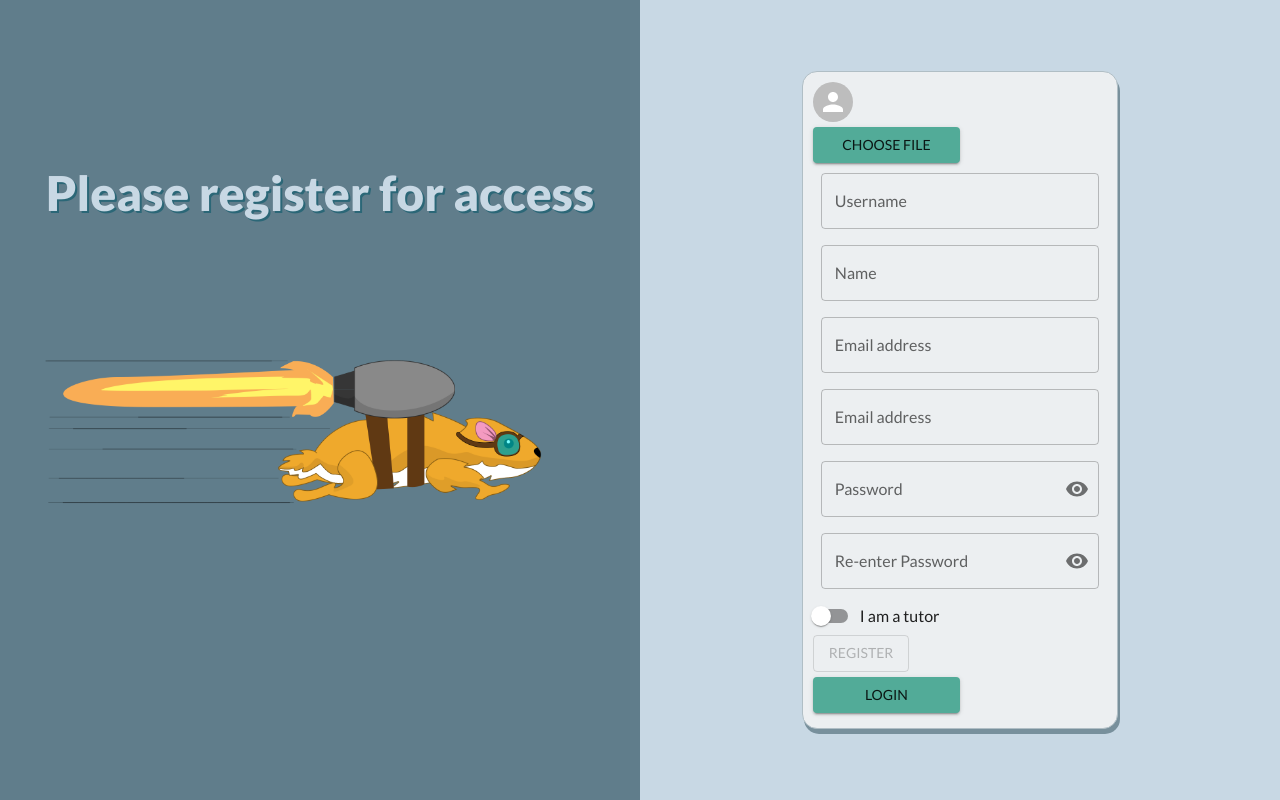
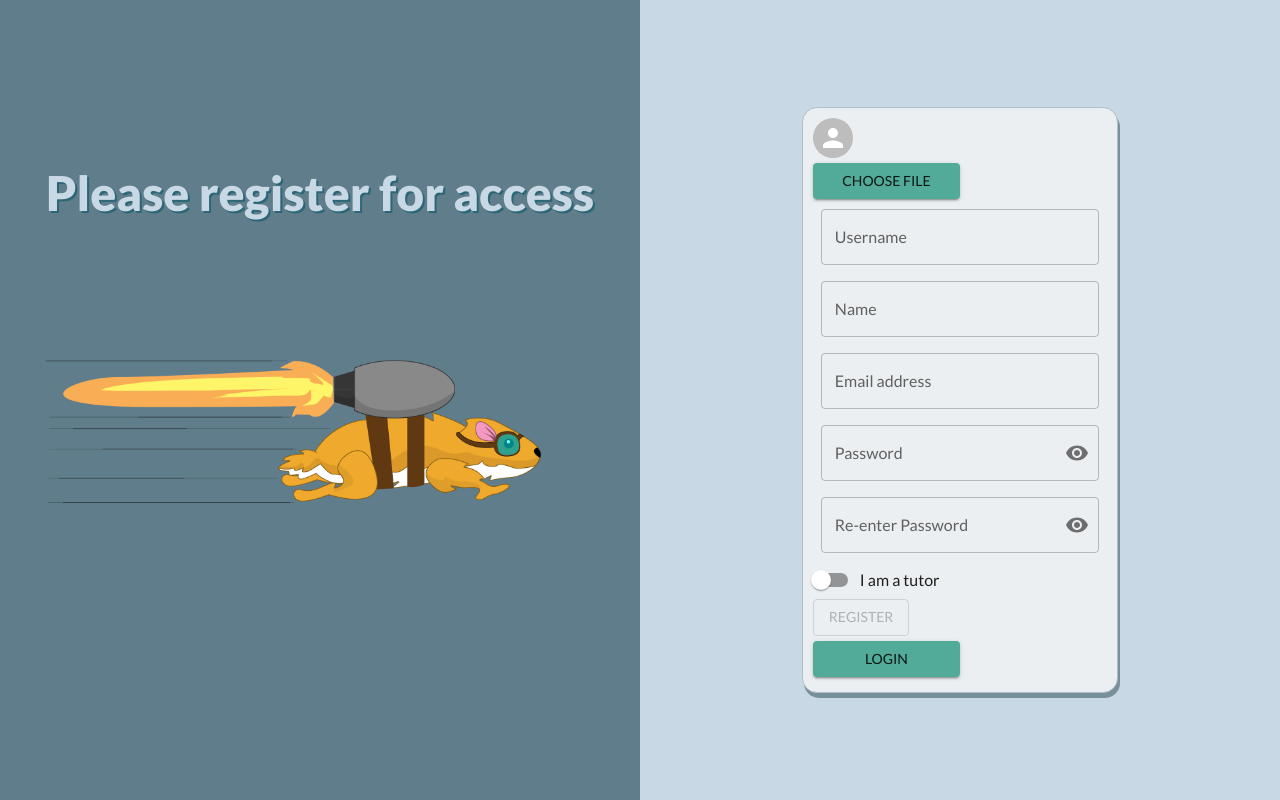
Before and after one commit to Team-Turbo-Hamster/Hamster-Help-FE, a React (Create React App) app: page /register in a window 1280 px wide. Built offline with nearby package versions, Linux system fonts and the light colour scheme.

Commit message:
registration page finished

```diff
--- a/src/components/Registration.jsx
+++ b/src/components/Registration.jsx
@@ -200,23 +200,6 @@ const NewUserForm = () => {
           label="Email address"
           helpertext="Please enter your email address"
           onBlur={handleBlur("email")}
-          label="Name"
-          helpertext="Please enter your name"
-          onBlur={handleBlur("name")}
-          onChange={handleChange("name")}
-        />
-        {handleHelperText("name", "name must be 4-15 characters long")}
-      </FormControl>
-      <br />
-      {/* Email field*/}
-      {/* _______________________________________________________ */}
-      <FormControl sx={{ m: 1, width: "30ch" }}>
-        <InputLabel>Email address</InputLabel>
-        <OutlinedInput
-          id="emailField"
-          label="Email address"
-          helpertext="Please enter your email address"
-          onBlur={handleBlur("email")}
           onChange={handleChange("email")}
         />
         {handleHelperText("email", 'Email must be a valid email address; "example@domain.tag"')}
```
